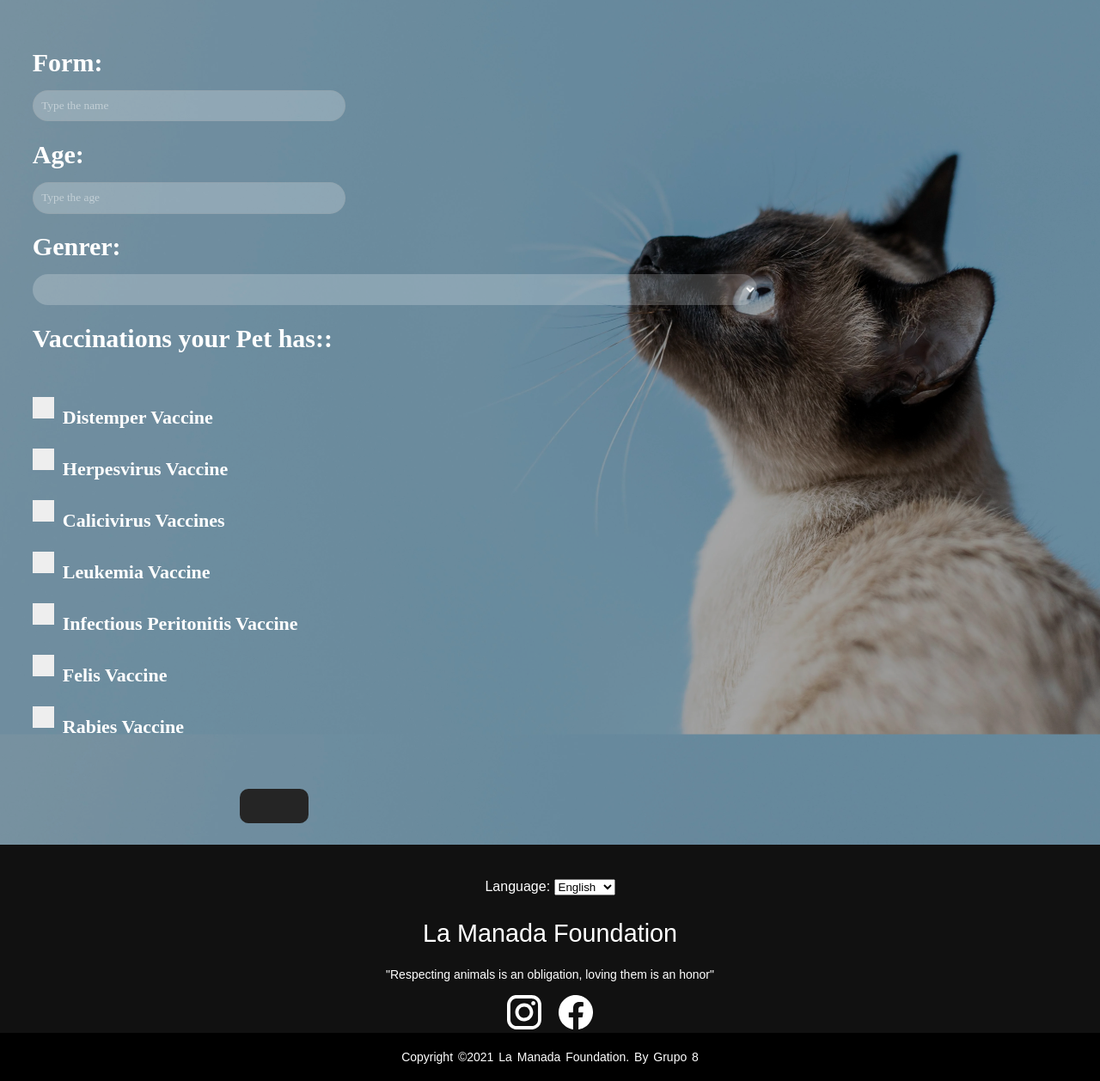
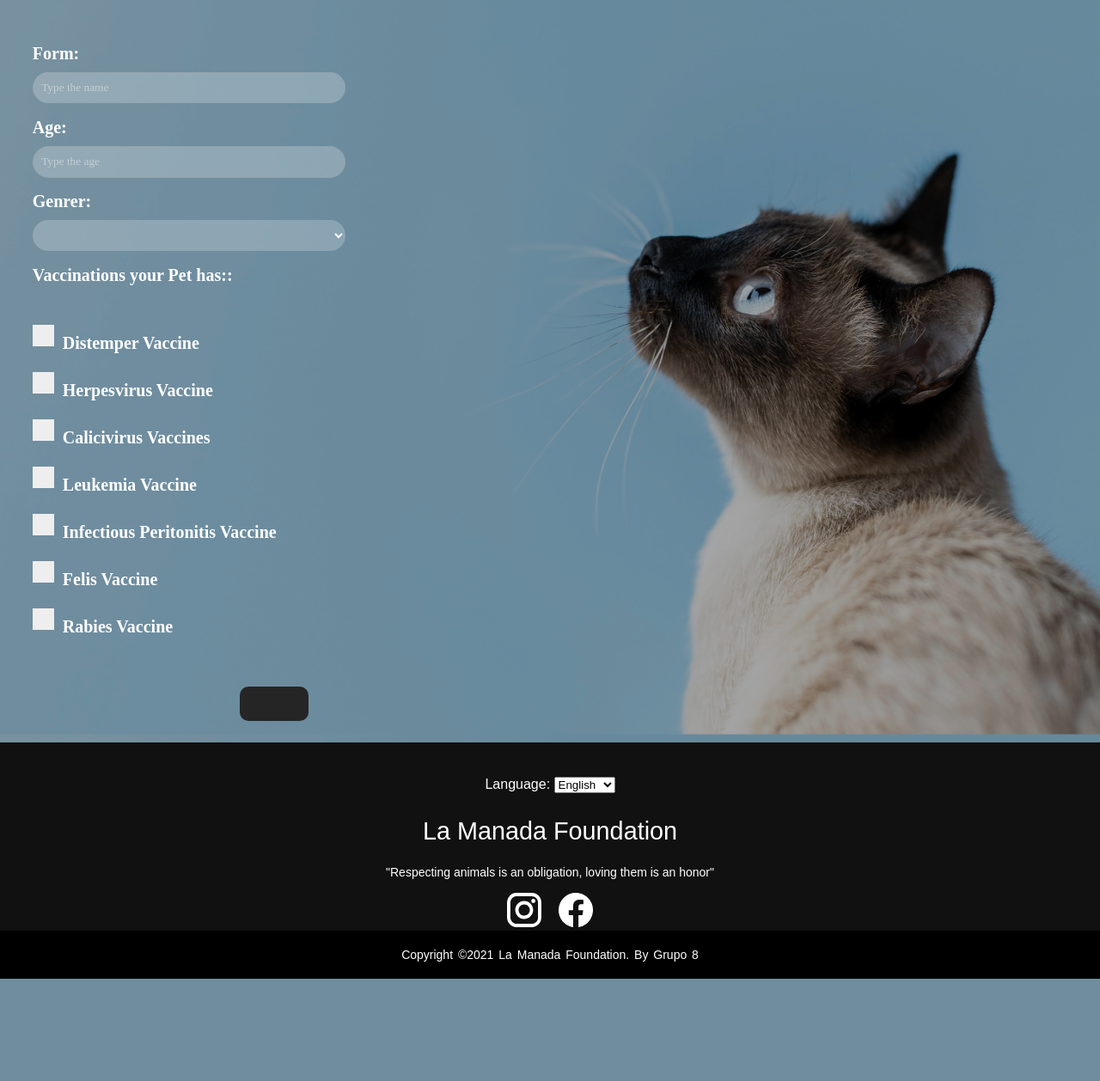
Before and after one commit to Javithor360/manada, a PHP site: page /cat_form.php in a window 1280 px wide. Shown: the part 60-1318 px from the top of the page at 86% size. After the commit the page ends 1199 px from the top, so only its background shows below. Run offline with PHP 8.4, Linux system fonts and the light colour scheme; data that the repository does not hold is empty; some web fonts are replaced.

Commit message:
Forms - Correción de estetica

```diff
--- a/css/forms.css
+++ b/css/forms.css
@@ -185,12 +185,14 @@ input:focus{
 
 @media (max-width: 1366px) {
     .formu{height: 100%;}
-    .input{width:364.458px}
+    .input{width:364.458px !important}
+    .formu label{font-size: 125%;}
 }
 
 @media screen and (max-width: 800px){
     .formu label{font-size: 120%;}
     .formu .input{font-size: 90%;}
+
 }
 
 @media screen and (max-width: 600px){
--- a/css/forms2.css
+++ b/css/forms2.css
@@ -188,7 +188,7 @@ input{
 
 @media (max-width: 1366px) {
     .formu{height: 100%;}
-    .input{width:364.458px}
+    .input{width:364.458px !important}
     .formu label{font-size: 125%;}
 }
 
```
